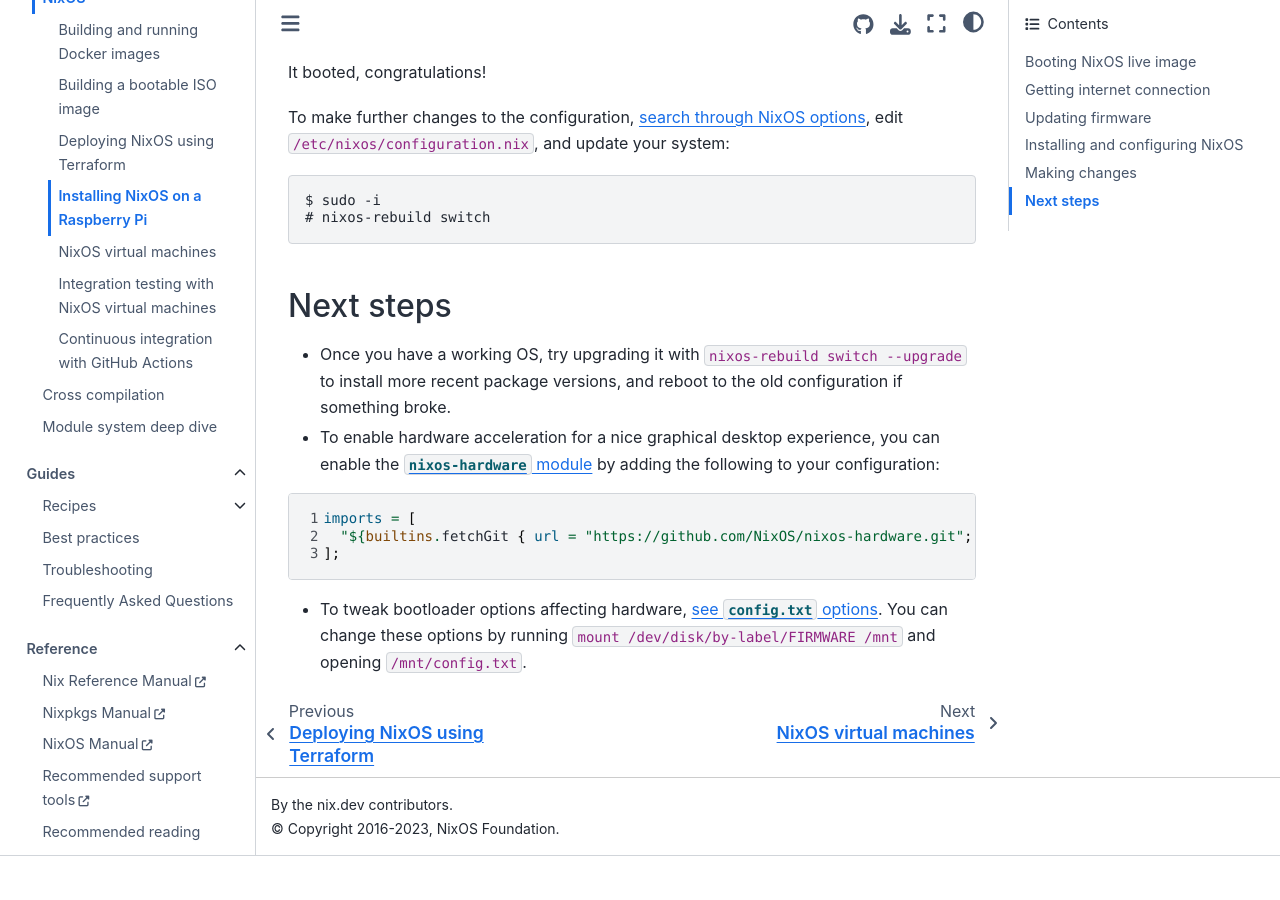
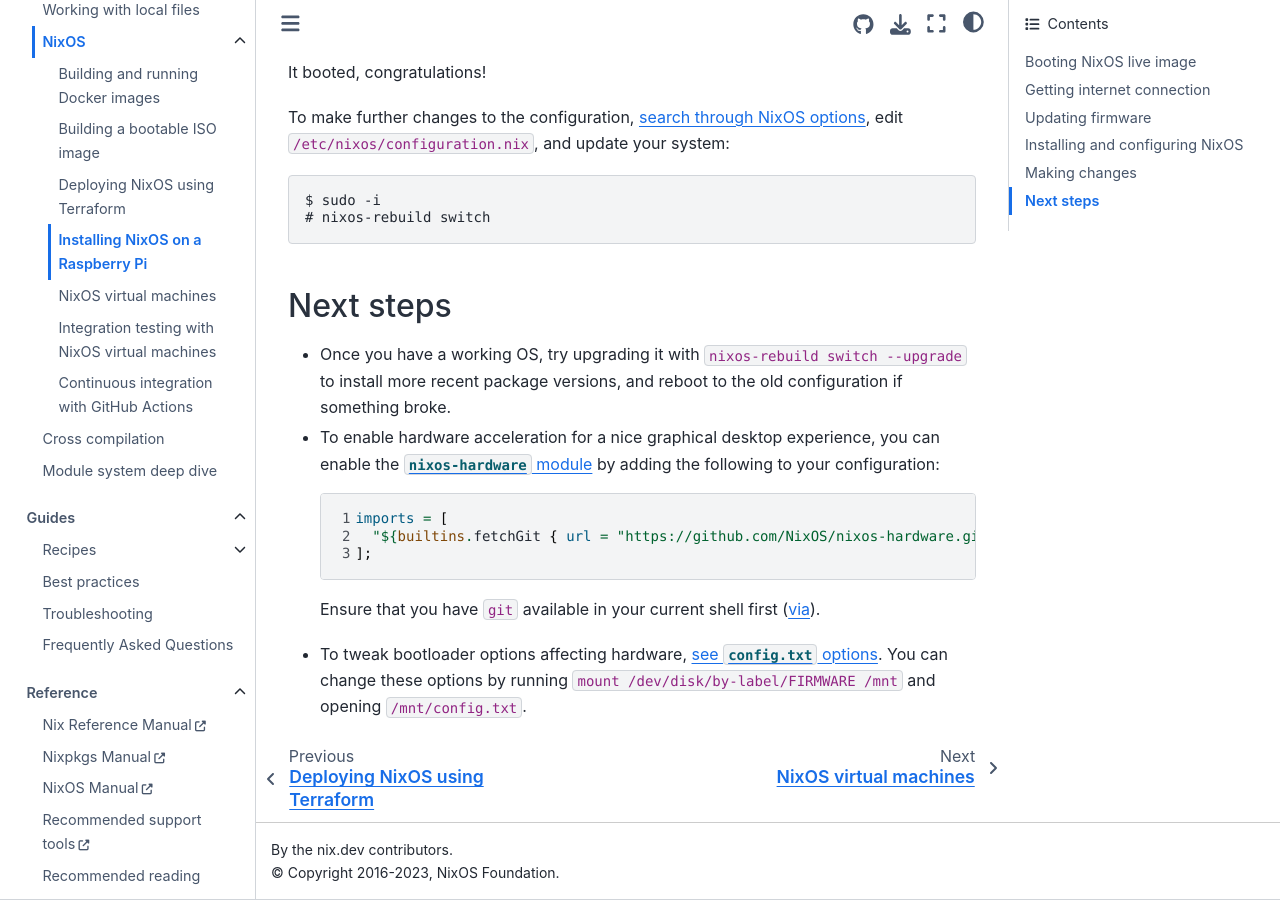
Before and after one commit to NixOS/nix.dev, a Sphinx documentation site: the page built from source/tutorials/nixos/installing-nixos-on-a-raspberry-pi.md, in a window 1280 px wide and 900 px high, scrolled down 4181 px. Built offline with Sphinx 7.4.7 and the Sphinx Book theme 1.1.4, drawn with Linux system fonts in a browser that asks for light colours; before the commit the page ends 5037 px from its top, so only the background shows below that.

Commit message:
Remind user to make git available before using `fetchGit`

````diff
--- a/source/tutorials/nixos/installing-nixos-on-a-raspberry-pi.md
+++ b/source/tutorials/nixos/installing-nixos-on-a-raspberry-pi.md
@@ -191,10 +191,10 @@
 
 - Once you have a working OS, try upgrading it with `nixos-rebuild switch --upgrade` to install more recent package versions, and reboot to the old configuration if something broke.
 - To enable hardware acceleration for a nice graphical desktop experience, you can enable the [`nixos-hardware` module](https://github.com/nixos/nixos-hardware) by adding the following to your configuration:
-
-```nix
-imports = [
-  "${builtins.fetchGit { url = "https://github.com/NixOS/nixos-hardware.git"; }}/raspberry-pi/4"
-];
-```
+  ```nix
+  imports = [
+    "${builtins.fetchGit { url = "https://github.com/NixOS/nixos-hardware.git"; }}/raspberry-pi/4"
+  ];
+  ```
+  Ensure that you have `git` available in your current shell first ([via](https://github.com/NixOS/nix/issues/1923#issuecomment-1665509352)).
 - To tweak bootloader options affecting hardware, [see `config.txt` options](https://www.raspberrypi.org/documentation/configuration/config-txt/). You can change these options by running `mount /dev/disk/by-label/FIRMWARE /mnt` and opening `/mnt/config.txt`.
````
